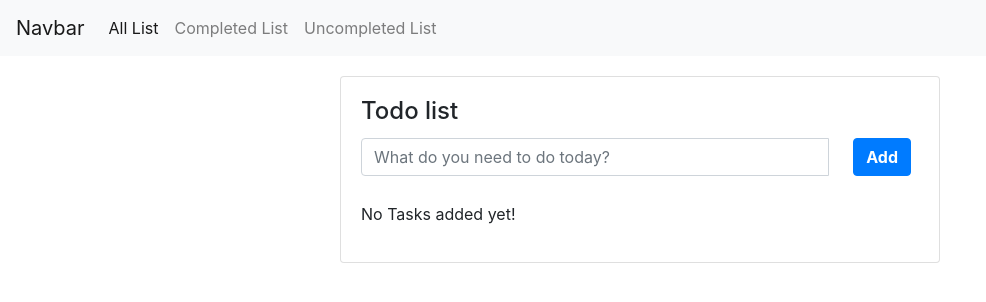
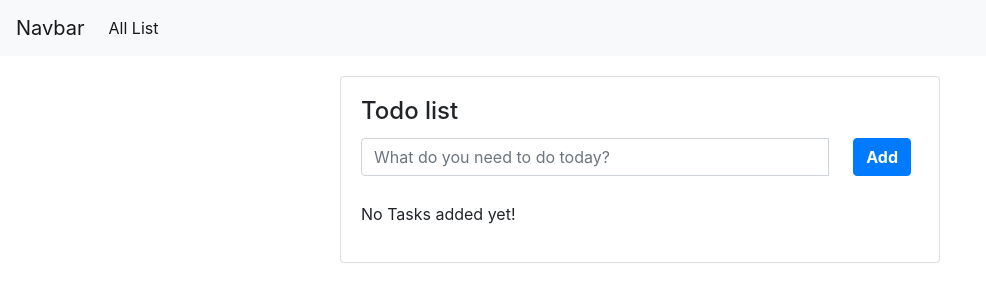
Before and after one commit to ghadamostafa/To-Do-List, a Django app: template ToDoList/templates/ToDo/index.html in a window 1280 px wide. Shown: the top 302 px of the page, without its empty margins (0-986 px from the left). Run offline with Django 3.2, Linux system fonts and the light colour scheme; the template is opened without the code that fills it: values that come from a table or form of the project are taken from there, others are empty; some libraries are stand-ins or nearby versions.

Commit message:
edit navbar

```diff
--- a/ToDoList/templates/ToDo/layout.html
+++ b/ToDoList/templates/ToDo/layout.html
@@ -28,14 +28,9 @@
           <div class="collapse navbar-collapse" id="navbarNav">
             <ul class="navbar-nav">
               <li class="nav-item active">
-                <a class="nav-link" href="#">All List<span class="sr-only">(current)</span></a>
+                <a class="nav-link" href="/ToDoList">All List<span class="sr-only">(current)</span></a>
               </li>
-              <li class="nav-item">
-                <a class="nav-link" href="#">Completed List</a>
-              </li>
-              <li class="nav-item">
-                <a class="nav-link" href="#">Uncompleted List</a>
-              </li>
+
 
             </ul>
           </div>
```
Also changed, not shown: db.sqlite3.
